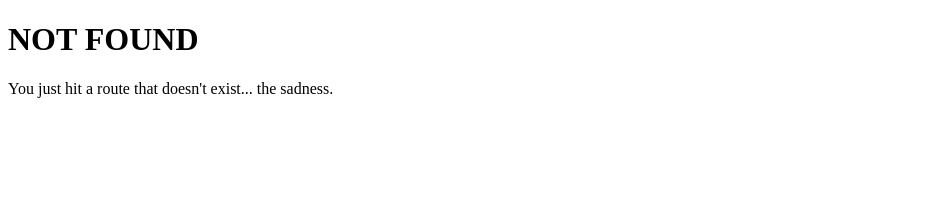
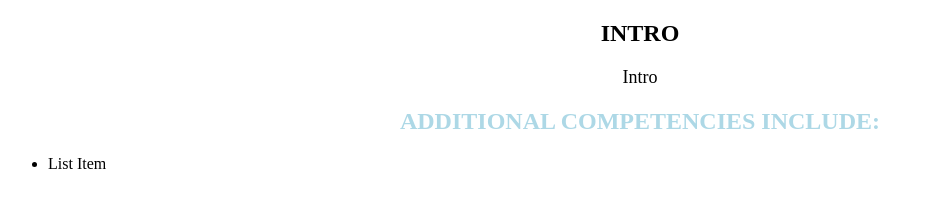
Before and after one commit to timludikar/timludikar, a Gatsby site: page /resume in a window 1280 px wide. Before the commit this address had no page. Shown: the whole page, without its empty margins (0-933 px from the left). Built offline with nearby package versions, Linux system fonts and the light colour scheme; Gatsby itself is replaced by a stand-in of ours.

Commit message:
Adding Introduction Component

```diff
--- /dev/null
+++ b/src/components/Introduction/index.js
@@ -0,0 +1,56 @@
+{
+  /* <Section className={styles.intro}>
+<Header size={2}>{title}</Header>
+<Paragraph style={{ fontSize: 'large', textAlign: 'center' }}>{tagLine.primary}</Paragraph>
+{ tagLine.secondary &&
+  <Paragraph style={{ textAlign: 'justified' }}>{tagLine.secondary}</Paragraph>
+}
+<Header size={3}>Additional competencies include:</Header>
+<UnorderedList>
+  { competencies.map((competency, i) => {
+    return <ListItem key={i}>{competency}</ListItem>;
+  }) }
+</UnorderedList>
+</Section> */
+}
+
+import React from "react";
+import styled from "styled-components";
+
+const JobTitle = styled.h2`
+  text-transform: uppercase;
+  text-align: center;
+  font-weight: bold;
+`;
+
+const Title = JobTitle.extend`
+  color: lightblue;
+`;
+
+const Intro = styled.section``;
+
+const Paragraph = styled.p`
+  font-size: large;
+  text-align: center;
+`;
+
+const TagLine = styled.p`
+  margin-bottom: 10px;
+`;
+
+const UnorderedList = styled.ul`
+  margin-top: 0.025em;
+`;
+
+const Introduction = () => (
+  <Intro>
+    <JobTitle>Intro</JobTitle>
+    <Paragraph>Intro</Paragraph>
+    <Title>Additional competencies include:</Title>
+    <UnorderedList>
+      <li>List Item</li>
+    </UnorderedList>
+  </Intro>
+);
+
+export default Introduction;
--- /dev/null
+++ b/src/pages/resume.js
@@ -0,0 +1,10 @@
+import React from "react";
+import Introduction from "../components/Introduction";
+
+const Resume = () => (
+  <div>
+    <Introduction />
+  </div>
+);
+
+export default Resume;
```
Also changed, not shown: src/layouts/index.js (+13 -21 lines).
